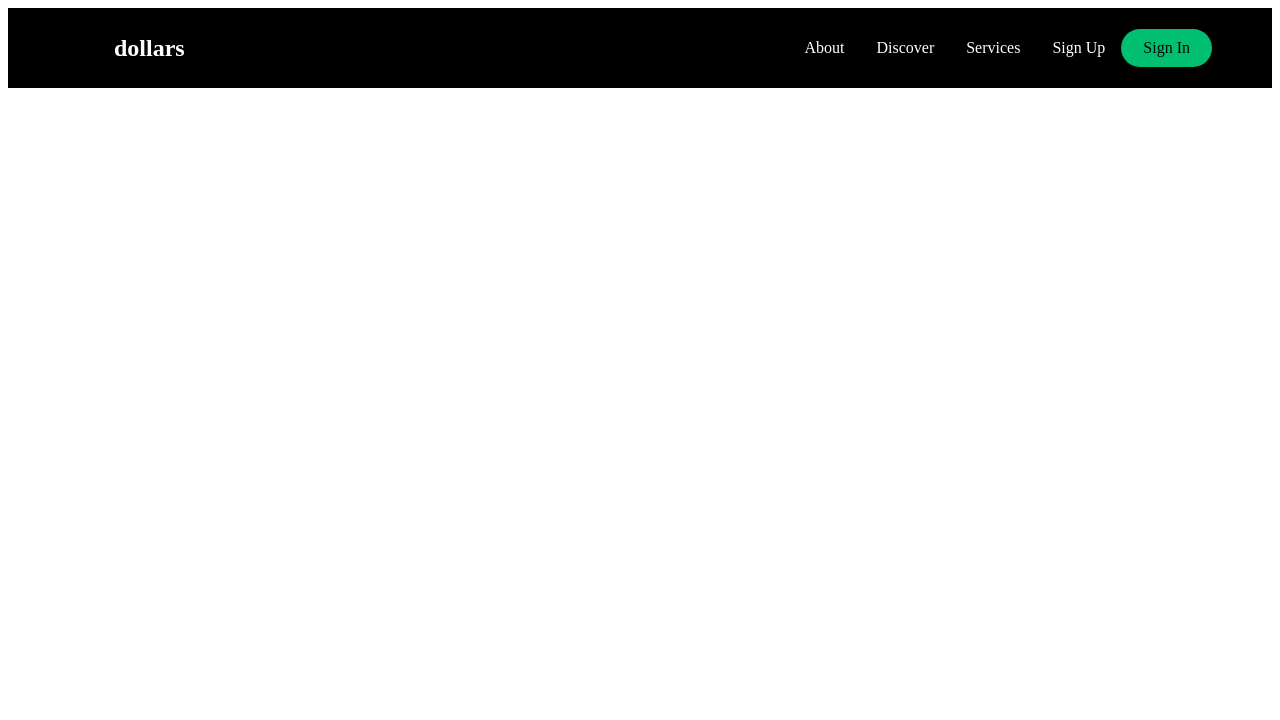
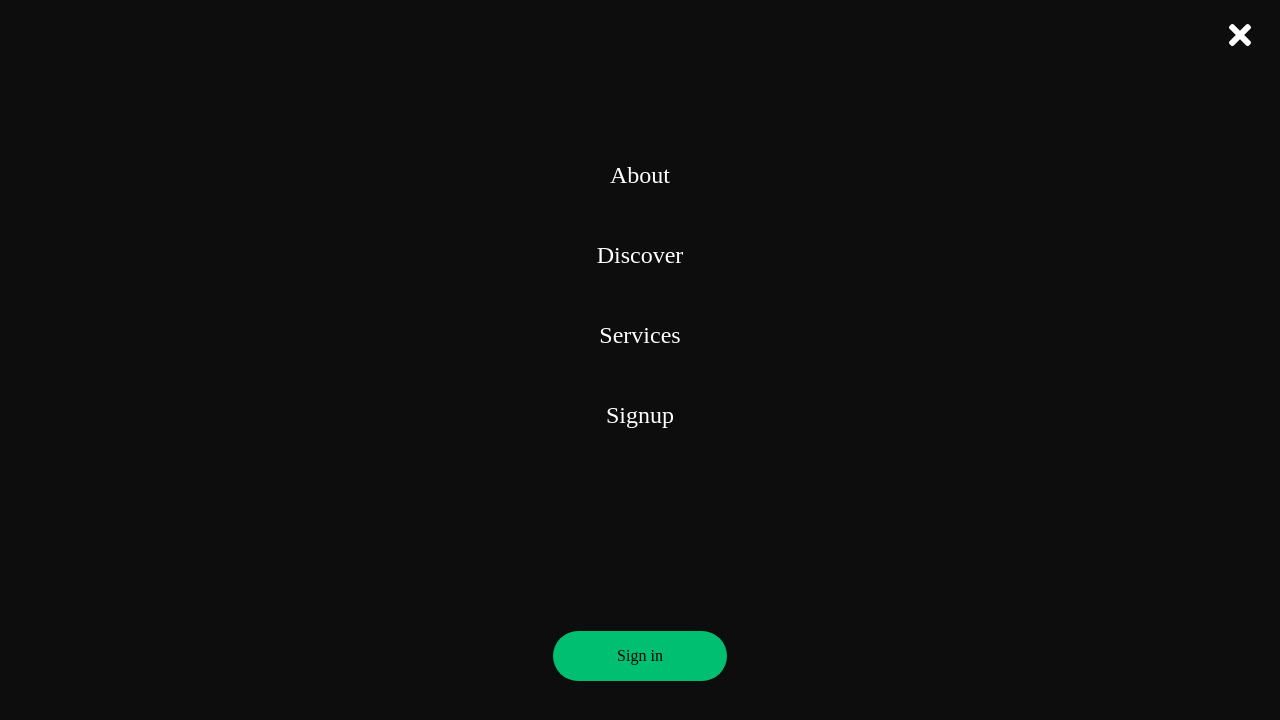
Before and after one commit to artursantana/WebSite-Smooth-, a React (Vite) app: page / in a window 1280 px wide. Shown: the top 720 px of the page. Built offline with nearby package versions, Linux system fonts and the light colour scheme.

Commit message:
New work

```diff
--- a/package.json
+++ b/package.json
@@ -14,6 +14,7 @@
     "react-dom": "^18.2.0",
     "react-icons": "^4.11.0",
     "react-router-dom": "^6.18.0",
+    "react-scroll": "^1.9.0",
     "styled-components": "^6.1.1"
   },
   "devDependencies": {
--- a/src/App.jsx
+++ b/src/App.jsx
@@ -1,10 +1,12 @@
 import { Navbar } from "./components/Navbar"
+import { Sidebar } from './components/Sidebar'
 import { BrowserRouter as Router } from "react-router-dom"
 function App() {
 
   return (
     <>
     <Router>
+      <Sidebar />
       <Navbar />
     </Router>
     </>
--- a/src/components/Navbar/NavbarElements.jsx
+++ b/src/components/Navbar/NavbarElements.jsx
@@ -1,5 +1,5 @@
 import styled from 'styled-components'
-import { Link, Link as LinkR } from 'react-router-dom'
+import { Link as LinkR } from 'react-router-dom'
 import { Link as LinkS } from 'react-router-dom'
 
 
@@ -63,10 +63,13 @@ display: none;
 
 export const NavMenu = styled.ul`
 display: flex;
+width: 100%;
 align-items: center;
 list-style: none;
+justify-content: center;
 text-align: center;
 margin-right: -22px;
+position: relative;
 
 @media (max-width: 768px) {
     display: none;
@@ -107,12 +110,16 @@ white-space: nowrap;
 padding: 10px 22px;
 color: #010606;
 font-size: 16px;
+outline: none;
+border: none;
 cursor: pointer;
-transition: all 0.2s;
+transition: all 0.2s ease-in-out;
 text-decoration: none;
+position: absolute;
+right: 0px;
 
 &:hover {
-    transition: all 0.2s;
+    transition: all 0.2s ease-in-out;
     background: #fff;
     color: #010606;
 }
--- /dev/null
+++ b/src/components/Sidebar/SidebarElements.jsx
@@ -0,0 +1,101 @@
+
+import styled from 'styled-components'
+import { Link as LinkS } from 'react-scroll'
+import { Link as LinkR } from 'react-router-dom'
+import { FaTimes } from 'react-icons/fa'
+
+export const SidebarContainer = styled.aside`
+position: fixed;
+z-index: 999;
+width: 100%;
+height: 100%;
+background-color: #0d0d0d;
+display: grid;
+align-items: center;
+top: 0;
+left: 0;
+transition: 0.3s;
+/*opacity: ${({ isOpen }) => (isOpen ?'100%' : '0' )};
+top: ${({ isOpen }) => (isOpen) ? '0' : '-100%'};*/
+top: 0;
+`
+
+export const CloseIcon = styled(FaTimes)`
+color: #fff;
+`
+
+export const Icon = styled.div`
+position: absolute;
+top: 1.2rem;
+right: 1.5rem;
+background:transparent;
+font-size: 2rem;
+cursor: pointer;
+outline: none;
+`
+
+
+export const SidebarWrapper = styled.div`
+color: #fff;
+`
+export const SidebarMenu = styled.ul`
+display: grid;
+grid-template-columns: 1fr;
+grid-template-rows: repeat(6,80px);
+text-align: center;
+padding: 0;
+
+@media (max-width: 480px) {
+    grid-template-rows: repeat(6, 60px);
+}
+`
+
+export const SidebarLink = styled(LinkS)`
+display: flex;
+align-items: center;
+justify-content: center;
+font-size: 1.5rem;
+text-decoration: none;
+list-style: none;
+transition: 0.2s all;
+text-decoration: none;
+color: #fff;
+cursor: pointer;
+
+&:hover {
+    color: #01bf71;
+    transition: 0ms.2s all;
+}
+`
+
+export const SidebarWrap = styled.div`
+display: flex;
+justify-content: center;
+`
+
+export const SidebarRoute = styled(LinkR)`
+border-radius: 50px;
+background-color: #01bf71;
+white-space: nowrap;
+padding: 16px 64px;
+color: #010606;
+font-size: 16px;
+outline: none;
+border: none;
+cursor: pointer;
+transition: all 0.2s ease-in-out;
+text-decoration: none;
+
+&:hover{
+    transition: all 0.2s ease-in-out;
+    background-color: #fff;
+    color: #010606;
+}
+`
+
+export const SideBtnWrap = styled.div`
+display: flex;
+width: 100%
+;
+justify-content: center;
+`
--- /dev/null
+++ b/src/components/Sidebar/index.jsx
@@ -0,0 +1,31 @@
+import { SidebarContainer, Icon, CloseIcon,SidebarWrapper, SidebarMenu, SidebarLink, SidebarRoute, SideBtnWrap } from './SidebarElements'
+
+
+export const Sidebar = () => {
+  return (
+    <SidebarContainer>
+        <Icon>
+            <CloseIcon />
+        </Icon>
+        <SidebarWrapper>
+            <SidebarMenu>
+                <SidebarLink to='about'>
+                    About
+                </SidebarLink>
+                <SidebarLink to='discover'>
+                    Discover
+                </SidebarLink>
+                <SidebarLink to='services'>
+                    Services
+                </SidebarLink>
+                <SidebarLink to='signup'>
+                   Signup
+                </SidebarLink>
+            </SidebarMenu>
+            <SideBtnWrap>
+                <SidebarRoute to='/signin'>Sign in</SidebarRoute>
+            </SideBtnWrap>
+        </SidebarWrapper>
+    </SidebarContainer>
+  )
+}
```
Also changed, not shown: 1 other file (tests, documents, lock files or other folders).
